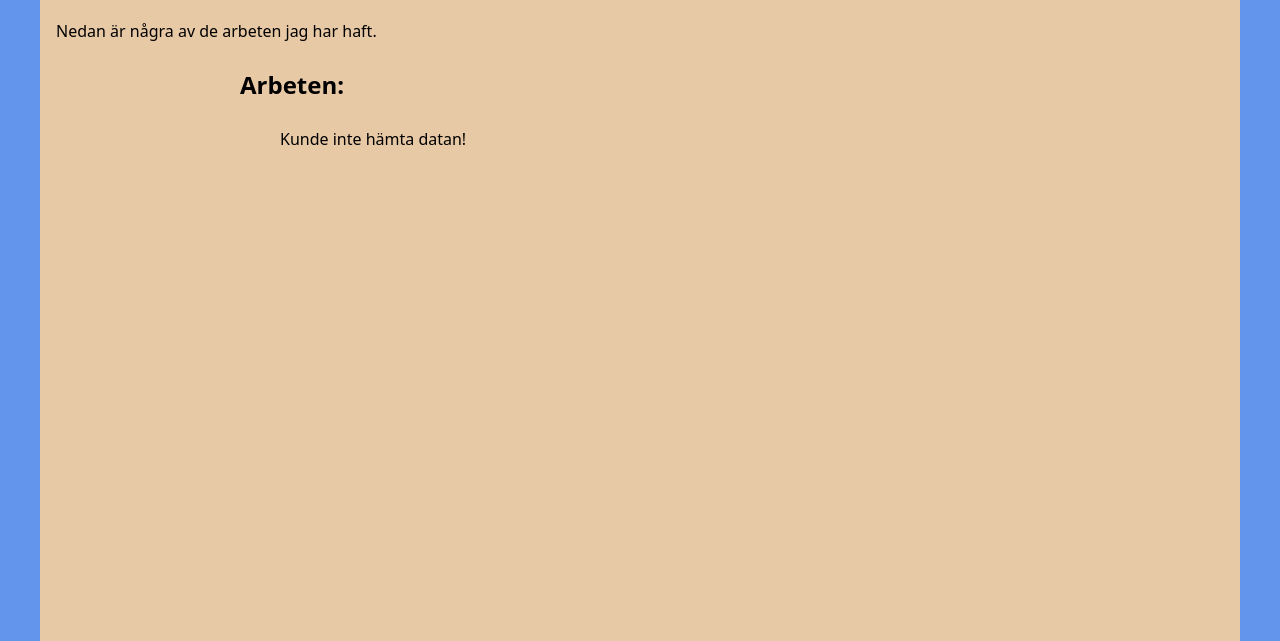
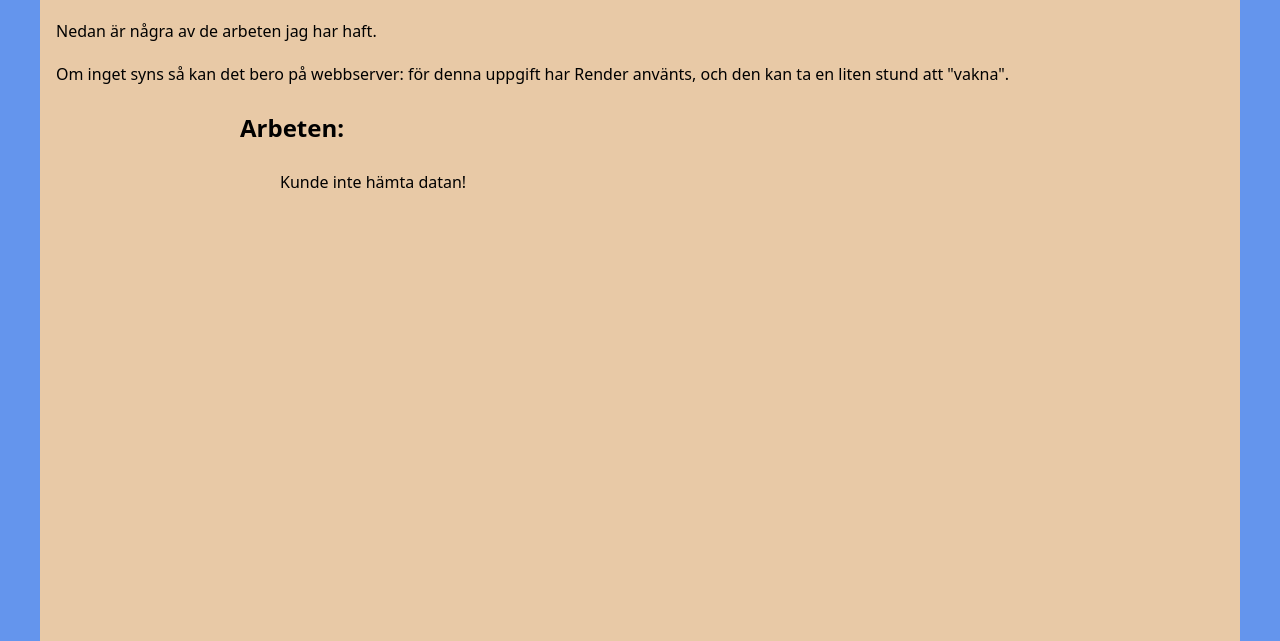
Before and after one commit to Kiim94/labb2-front-server, a website built with Vite: page index.html in a window 1280 px wide. Shown: the part 159-800 px from the top of the page. Built offline with nearby package versions, Linux system fonts and the light colour scheme; no server answers.

Commit message:
Lade till att render har använts - om inget syns

```diff
--- a/index.html
+++ b/index.html
@@ -17,6 +17,7 @@
     </nav>
     <h1>Arbetserfarenheter:</h1>
     <p>Nedan är några av de arbeten jag har haft.</p>
+    <p>Om inget syns så kan det bero på webbserver: för denna uppgift har Render använts, och den kan ta en liten stund att "vakna".</p>
     <div id="center">
       <h2>Arbeten:</h2>
       <div id="error">
```
